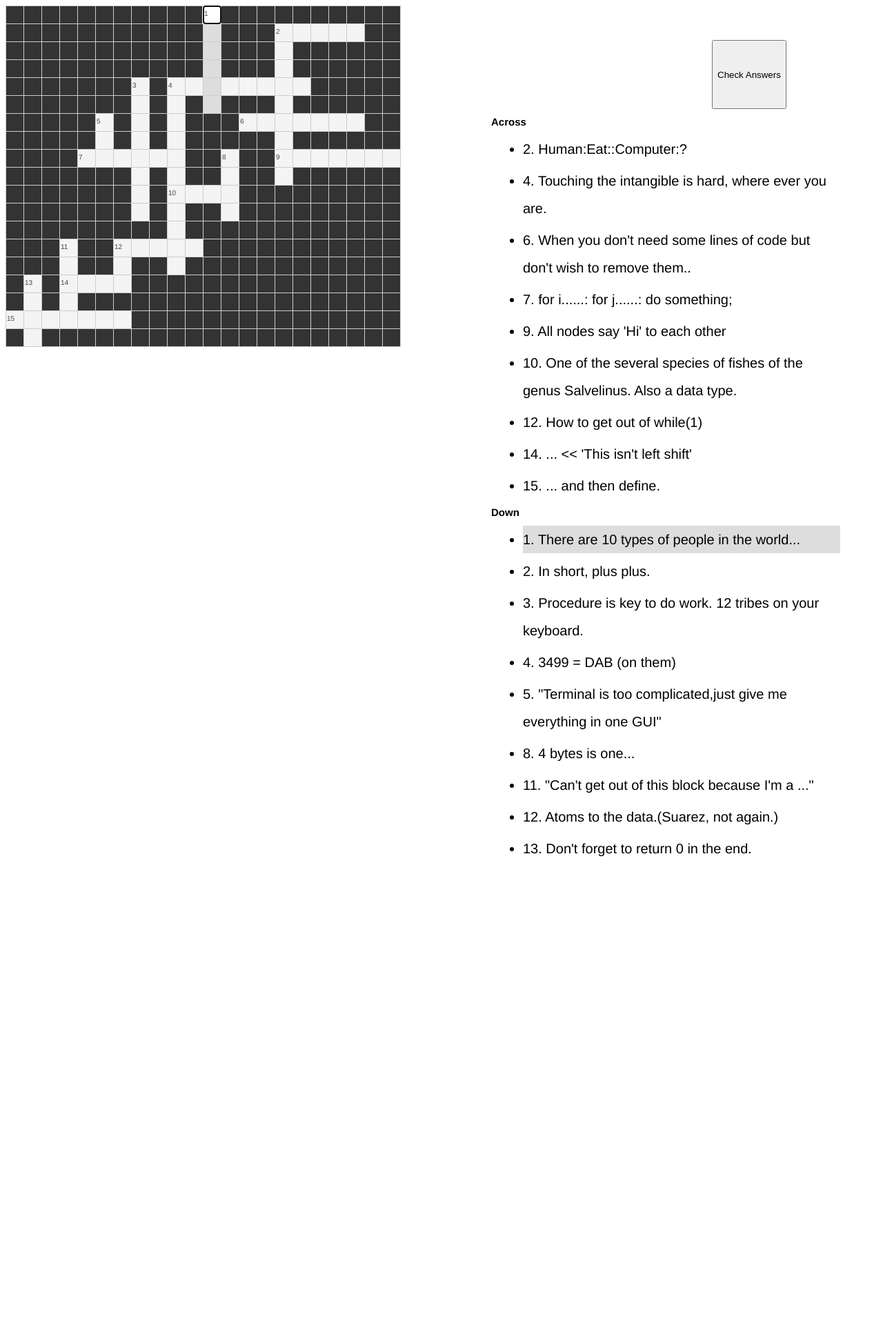
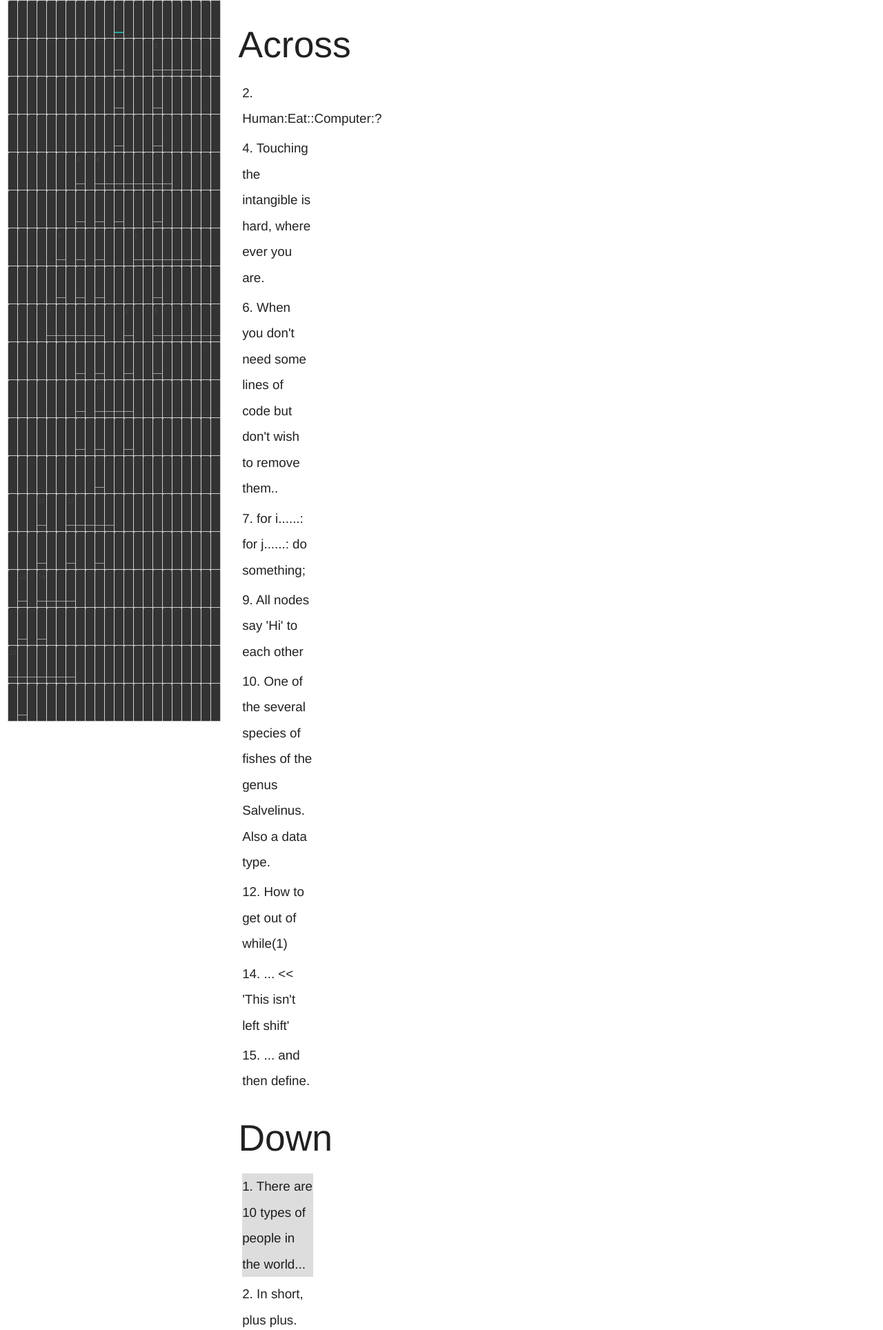
Before and after one commit to csea-nitc/threads-website, a PHP site: page /crossword.php in a window 1280 px wide. Shown: the top 1928 px of the page at 69% size. Before the commit the page ends 1242 px from the top, so only its background shows below. Run offline with PHP 8.4, Linux system fonts and the light colour scheme.

Commit message:
edited threads crosssword

```diff
--- a/crossword.php
+++ b/crossword.php
@@ -10,6 +10,11 @@
 	<title>Crossword </title>
 	<meta name="viewport" content="width=device-width,initial-scale=1">
 
+    <!-- Compiled and minified CSS -->
+    <link rel="stylesheet" href="https://cdnjs.cloudflare.com/ajax/libs/materialize/1.0.0-rc.2/css/materialize.min.css">
+
+    <!-- Compiled and minified JavaScript -->
+    <script src="https://cdnjs.cloudflare.com/ajax/libs/materialize/1.0.0-rc.2/js/materialize.min.js"></script>
 	<script src="/js/jquery.js"></script>
 <script src="/js/crossword.js"></script>
 
@@ -103,7 +108,10 @@
 
 <body>
 
+<div class="row">
+<div class="col s12 l6 m12">
 <div id="puzzle-wrapper"></div>
+</div>
 
 
 	</body></html>
--- a/js/crossword.js
+++ b/js/crossword.js
@@ -8,7 +8,7 @@
 
 			// append clues markup after puzzle wrapper div
 			// This should be moved into a configuration object
-			this.after('<input type="submit" style="margin-left:30%;margin-top:50px;height:100px;" onclick="return submit();" value="Check Answers" ></input><div id="puzzle-clues"><h2>Across</h2><ul id="across"></ul><h2>Down</h2><ul id="down"></ul></div>');
+			this.after('<div class="col s12 m12 l6" ><div id="puzzle-clues"><h2>Across</h2><ul id="across"></ul><h2>Down</h2><ul id="down"></ul></div></div><div class="row center s12"><input type="submit" style="margin-left:30%;margin-top:50px;height:100px;" onclick="return submit();" value="Check Answers" ></input></div>');
 
 			// initialize some variables
 			var tbl = ['<table id="puzzle">'],
```
